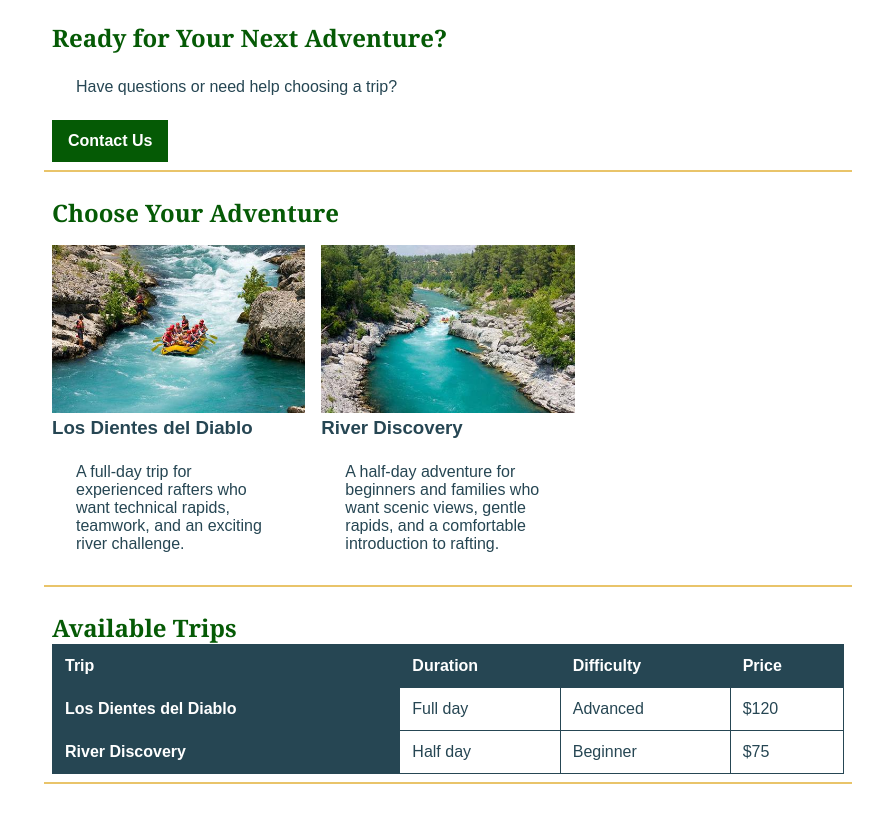
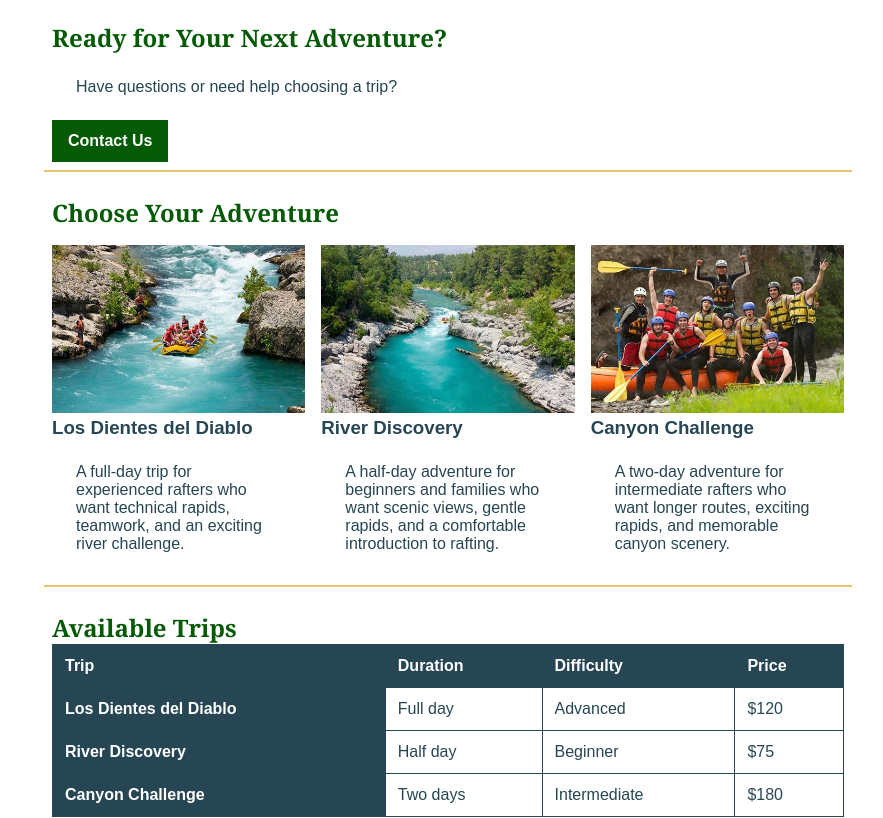
Before and after one commit to Talk2MeIA/wdd130, a plain HTML site: page wwr/trips.html in a window 1280 px wide. Shown: the part 150-968 px from the top of the page, without its empty margins (192-1075 px from the left). Drawn offline with Linux system fonts and the light colour scheme.

Commit message:
Add third Week 06 rafting trip

```diff
--- a/wwr/trips.html
+++ b/wwr/trips.html
@@ -44,7 +44,11 @@
                 <h3>River Discovery</h3>
                 <p>A half-day adventure for beginners and families who want scenic views, gentle rapids, and a comfortable introduction to rafting.</p>
             </article>
-            <!-- TODO: Add one more trip card following the same structure. -->
+            <article class="trip-card">
+                <img src="images/rafting59_600.jpg" alt="Rafters working together through a river challenge">
+                <h3>Canyon Challenge</h3>
+                <p>A two-day adventure for intermediate rafters who want longer routes, exciting rapids, and memorable canyon scenery.</p>
+            </article>
         </section>
 
         <section class="trip-table-section">
@@ -72,7 +76,12 @@
                             <td>Beginner</td>
                             <td>$75</td>
                         </tr>
-                        <!-- TODO: Add a row for the remaining trip. -->
+                    <tr>
+                        <th scope="row">Canyon Challenge</th>
+                        <td>Two days</td>
+                        <td>Intermediate</td>
+                        <td>$180</td>
+                    </tr>
                     </tbody>
                 </table>
             </div>
```
